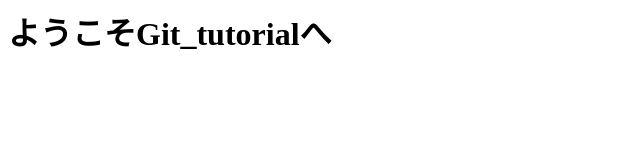
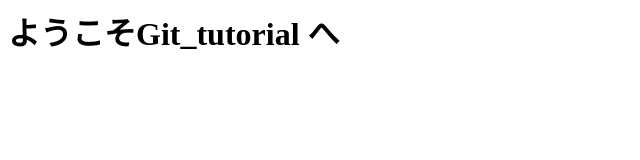
Before and after one commit to Jusminno2/git_tutorial, a plain HTML site: page index.html in a window 1280 px wide. Shown: the full height of the page, 0-640 px from the left. Drawn offline with Linux system fonts and the light colour scheme.

Commit message:
second commit

```diff
--- a/index.html
+++ b/index.html
@@ -1 +1 @@
-<h1>ようこそGit_tutorialへ</h1>
+<h1>ようこそGit_tutorial へ</h1>
```
